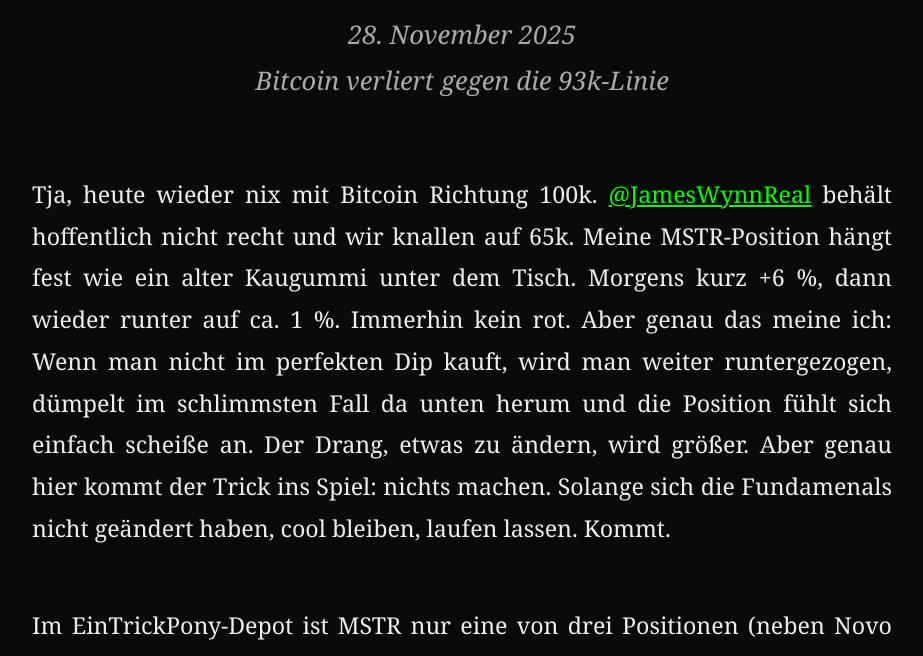
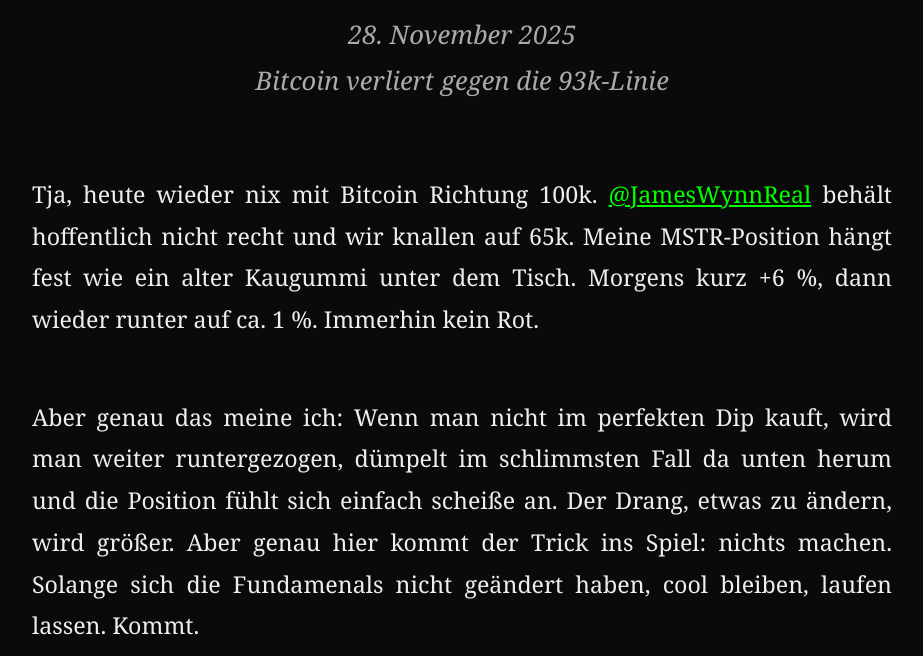
Before and after one commit to M8nuux101/1TrickPony, a plain HTML site: page posts/2025-11-28-bitcoin-mstr-nvda.html in a window 1280 px wide. Shown: the part 284-940 px from the top of the page, without its empty margins (178-1101 px from the left). Drawn offline with Linux system fonts and the light colour scheme.

Commit message:
Refactor post content for improved readability
Split a long paragraph into two for better readability.

```diff
--- a/posts/2025-11-28-bitcoin-mstr-nvda.html
+++ b/posts/2025-11-28-bitcoin-mstr-nvda.html
@@ -37,7 +37,9 @@
 
   <div class="post">
 
-    <p>Tja, heute wieder nix mit Bitcoin Richtung 100k. <a href="https://x.com/JamesWynnReal" target="_blank" style="color:#00ff00;">@JamesWynnReal</a> behält hoffentlich nicht recht und wir knallen auf 65k. Meine MSTR-Position hängt fest wie ein alter Kaugummi unter dem Tisch. Morgens kurz +6 %, dann wieder runter auf ca. 1 %. Immerhin kein rot. Aber genau das meine ich: Wenn man nicht im perfekten Dip kauft, wird man weiter runtergezogen, dümpelt im schlimmsten Fall da unten herum und die Position fühlt sich einfach scheiße an. Der Drang, etwas zu ändern, wird größer. Aber genau hier kommt der Trick ins Spiel: nichts machen. Solange sich die Fundamenals nicht geändert haben, cool bleiben, laufen lassen. Kommt.</p>
+    <p>Tja, heute wieder nix mit Bitcoin Richtung 100k. <a href="https://x.com/JamesWynnReal" target="_blank" style="color:#00ff00;">@JamesWynnReal</a> behält hoffentlich nicht recht und wir knallen auf 65k. Meine MSTR-Position hängt fest wie ein alter Kaugummi unter dem Tisch. Morgens kurz +6 %, dann wieder runter auf ca. 1 %. Immerhin kein Rot.</p>
+
+    <p>Aber genau das meine ich: Wenn man nicht im perfekten Dip kauft, wird man weiter runtergezogen, dümpelt im schlimmsten Fall da unten herum und die Position fühlt sich einfach scheiße an. Der Drang, etwas zu ändern, wird größer. Aber genau hier kommt der Trick ins Spiel: nichts machen. Solange sich die Fundamenals nicht geändert haben, cool bleiben, laufen lassen. Kommt.</p>
 
     <p>Im EinTrickPony-Depot ist MSTR nur eine von drei Positionen (neben Novo und CRWV), alle drei heute mau. Oracle und Nvidia ebenfalls unspektakulär. ORCL war kurz auf 198 $, ich hatte mich mental auf 195 $ eingestellt – kam nicht. Stattdessen dümpelt sie bei 201 $ rum. Kein Dip für mich heute. Steuerberater bleibt bei 11 Trades im November. Schön für ihn.</p>
 
```
